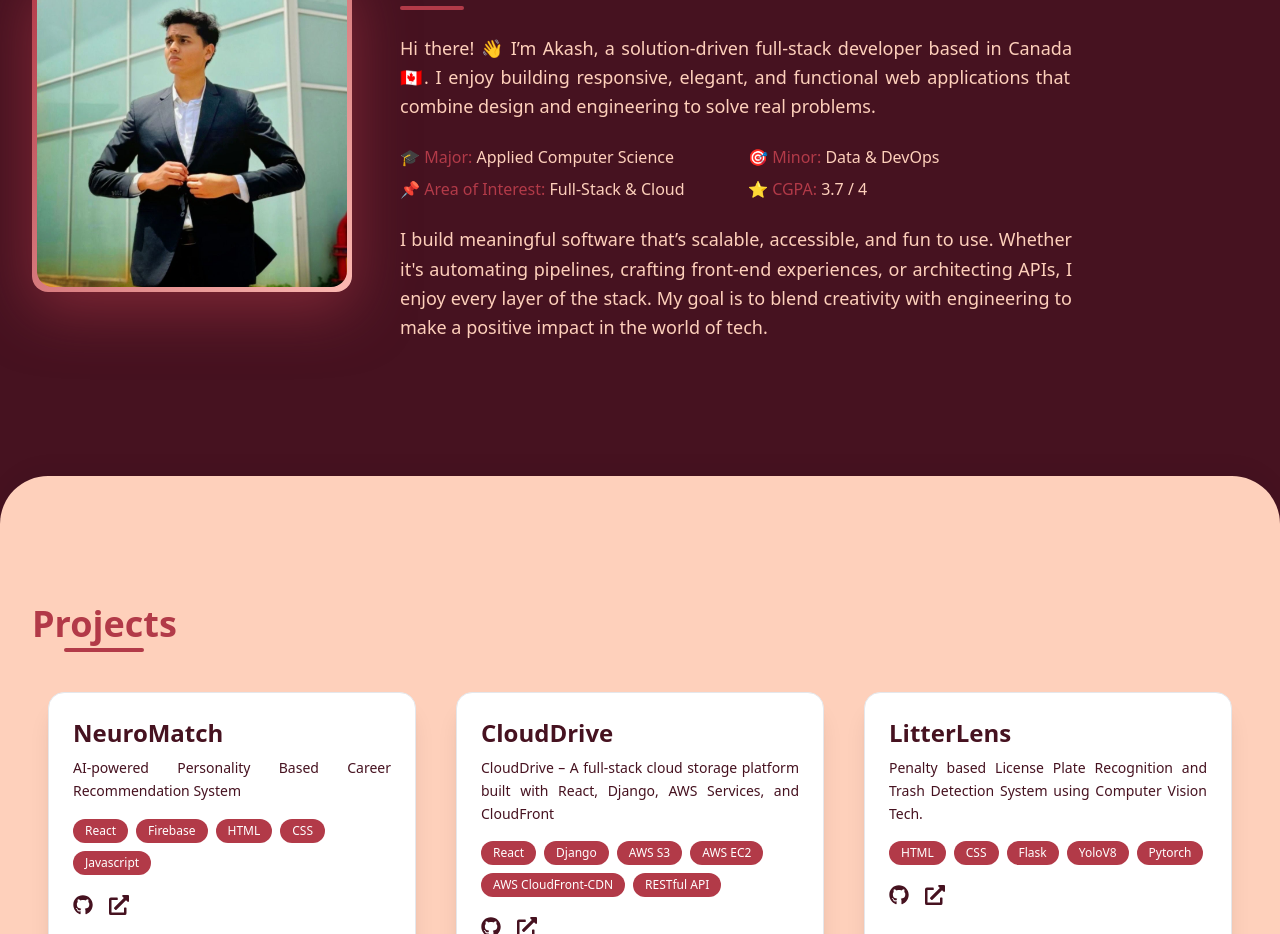
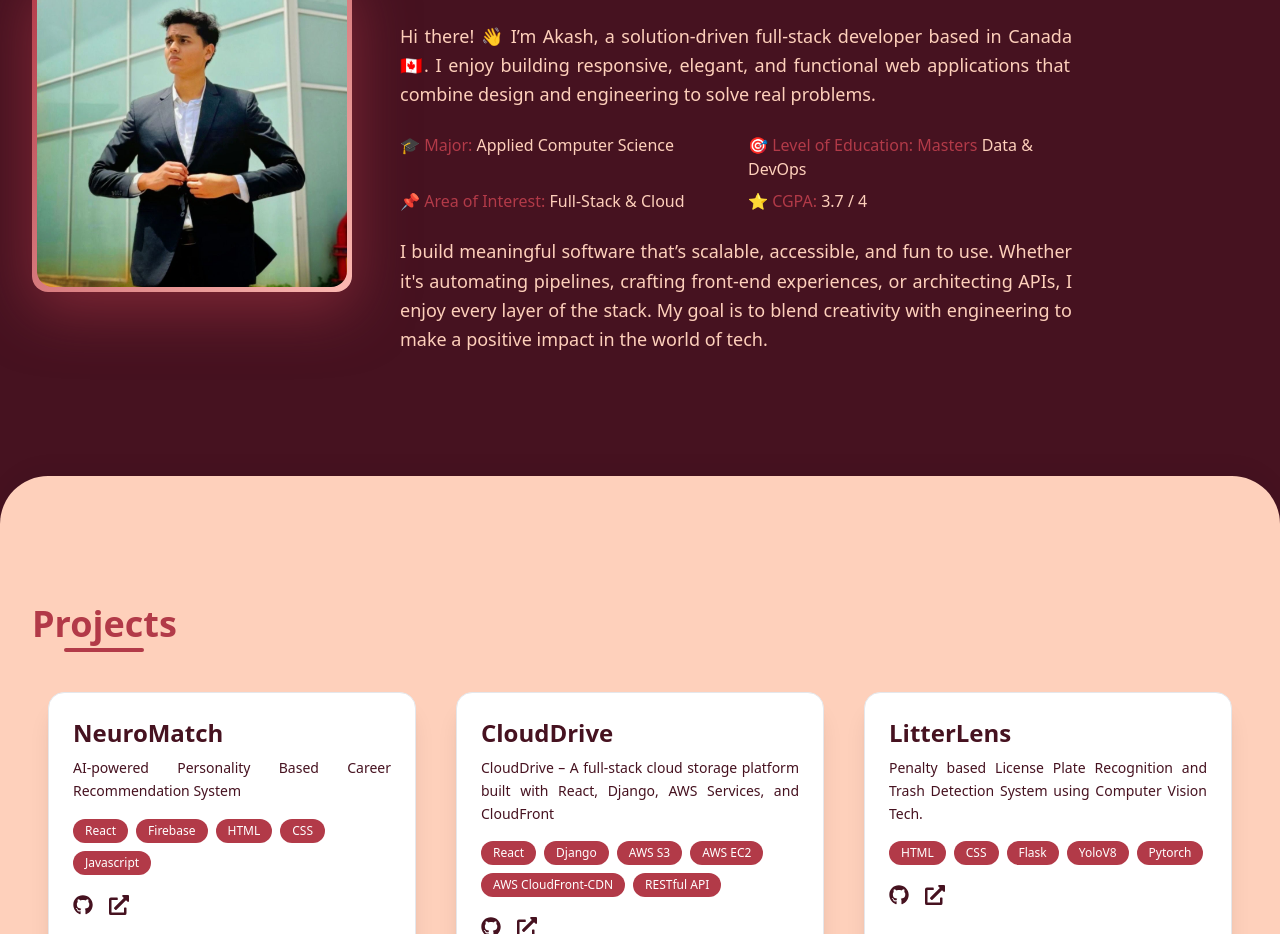
Before and after one commit to akashcodes27/Portfolio, a React (Vite) app: page / in a window 1280 px wide. Shown: the part 1060-1994 px from the top of the page. Built offline with nearby package versions, Linux system fonts and the light colour scheme.

Commit message:
About section updated

```diff
--- a/src/components/About.jsx
+++ b/src/components/About.jsx
@@ -110,7 +110,7 @@ const About = () => {
                         <span className="text-apricot">Applied Computer Science</span>
                     </div>
                      <div>
-                        <span className="text-redwood">🎯 Minor:</span>{" "}
+                        <span className="text-redwood">🎯 Level of Education: Masters</span>{" "}
                         <span className="text-apricot">Data & DevOps</span>
                     </div>
                     <div>
```
